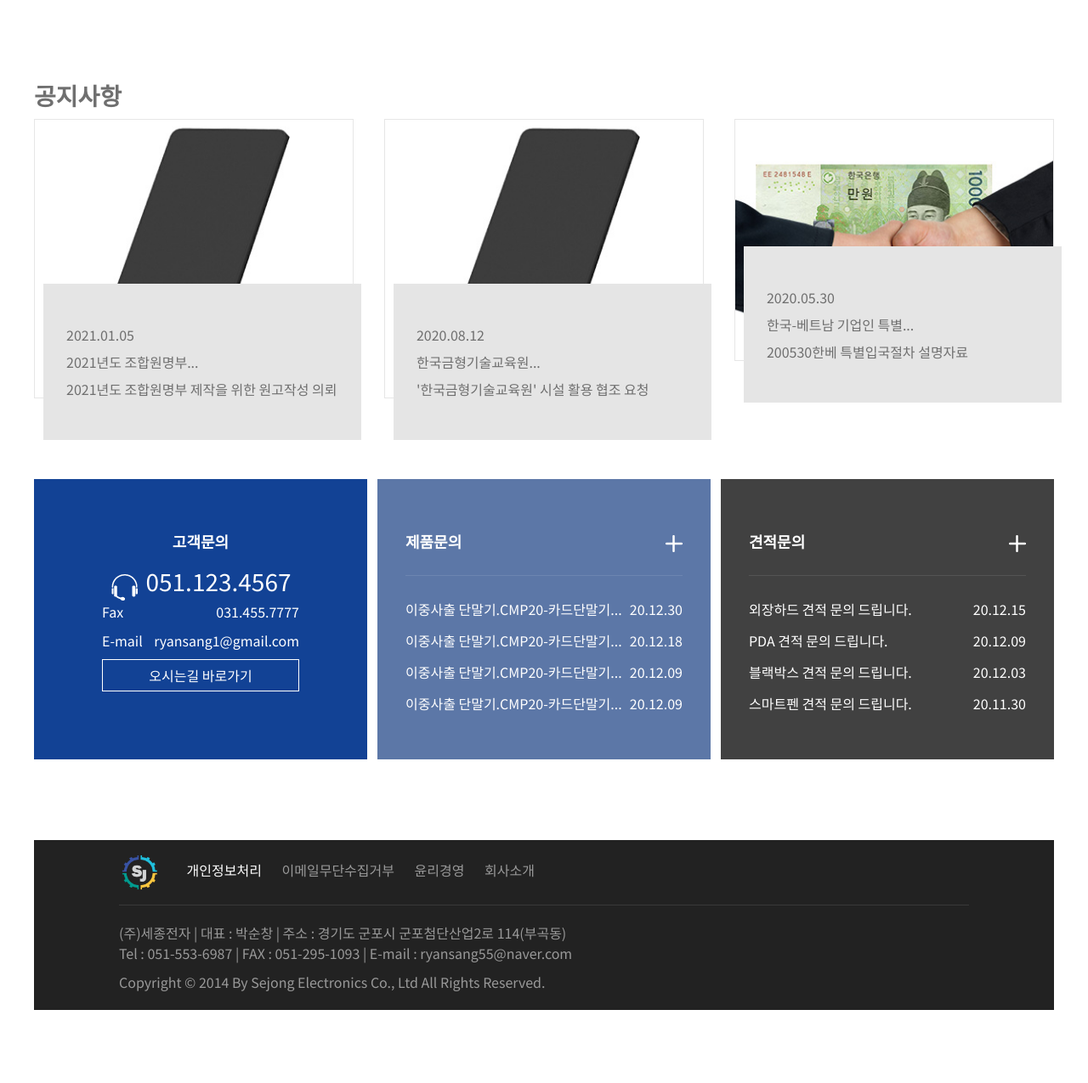
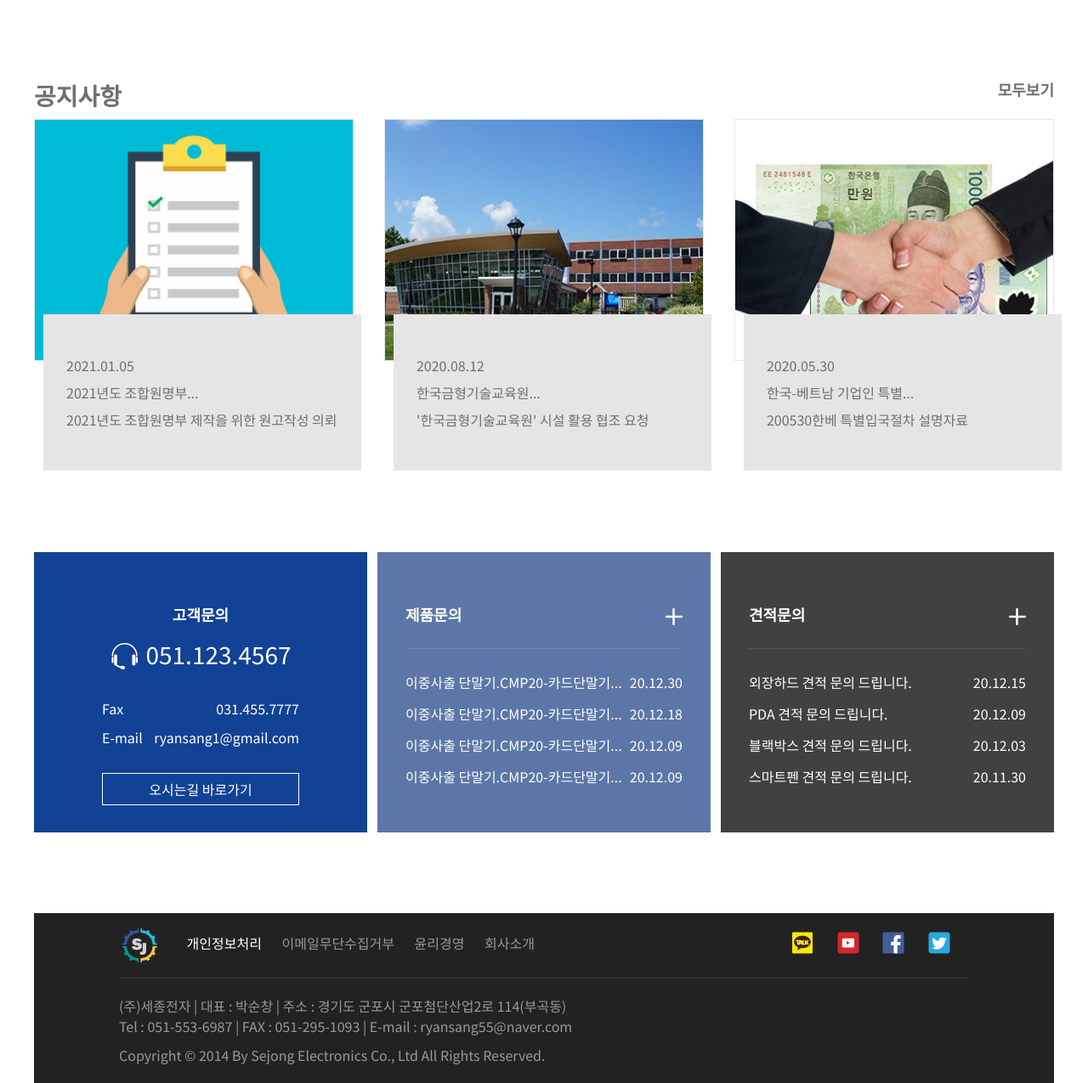
Before and after one commit to ryansang55/proj2, a plain HTML site: page index.html in a window 1280 px wide. Shown: the part 2713-3988 px from the top of the page at 85% size. Before the commit the page ends 3902 px from the top, so only its background shows below. Drawn offline with nearby package versions, Linux system fonts and the light colour scheme.

Commit message:
0108_1041

```diff
--- a/css/style.css
+++ b/css/style.css
@@ -76,7 +76,7 @@ h3{font-size: 0.9375rem; margin-bottom: 2.25rem;}/*15px*/
 #sec3 .left_news h1{position: absolute; top: 80px; left: 50px; color: #946E59;}
 #sec3 .left_news h2{position: absolute; top: 120px; left: 50px; color: #946E59;}
 #sec3 .left_news p{position: absolute; top: 150px; left: 50px; color: #946E59;}
-#sec3 .right_news{width:50%; height: 600px; float: left;}
+#sec3 .right_news{width:50%; height: 600px; float: left; margin-bottom: 95px;}
 #sec3 .right_news img{height: 299px;}
 #sec3 .right_news li{width: calc(50% - 4px); float: left; border: 1px solid #e6e6e6;}
 #sec3 .right_news > li{position: relative;}
@@ -93,21 +93,22 @@ h3{font-size: 0.9375rem; margin-bottom: 2.25rem;}/*15px*/
 
 
 
-#sec5{height: 400px;
-      }
+#sec5{}
+      #sec5 h1 > a{float: right; font-size: 1.125rem;}
 #sec5 .notice_wrap > div{/*overflow: hidden;*/float: left; width: calc((100% - 78px) / 3); margin-right: 36px;
-                        margin-bottom: 95px; border: 1px solid #e6e6e6;; position: relative;}
+                         border: 1px solid #e6e6e6;; position: relative;}
 #sec5 .notice_wrap > div img{width: 100%;}
 #sec5 .notice_wrap > div:last-child{margin-right: 0;}
 #sec5 .notice_wrap > div .box{border: 1px solid #e6e6e6; width: 100%; float: right; background-color: #E5E5E5;
-                              position: absolute; bottom: -50px; right: -10px; height: ; box-sizing: border-box;}
+                              position: absolute; bottom: -130px; right: -10px; height: ; box-sizing: border-box;
+                            }
 #sec5 .notice_wrap > div .box dd:first-child{padding-left: 26px; padding-top: 47px;}
 #sec5 .notice_wrap > div .box dt{padding-left: 26px; padding-top: 8px; padding-bottom: 8px;}
 #sec5 .notice_wrap > div .box dd:last-child{padding-left: 26px; padding-bottom: 47px;}
 #sec5::after{content: ''; clear: both; display: block;}
 
 /*sec5 end*/
-#sec6{margin-bottom: 95px;}
+#sec6{margin-top: 225px; margin-bottom: 95px;}
 #sec6::after{display: block; clear: both; content: '';}
 #sec6 ul{}
 #sec6 ul > li{width: calc((100% - 24px) /3 ); height: 330px; margin-right: 12px;
@@ -118,9 +119,12 @@ h3{font-size: 0.9375rem; margin-bottom: 2.25rem;}/*15px*/
 #sec6 ul .pho p{text-align: left; padding-bottom: 10px; padding-top: ;}
 #sec6 ul .pho .em{ position: relative;}
 #sec6 ul .pho .em span{position: absolute; right: 0; top: 0px;}
-#sec6 ul .pho p span{float: right; margin-bottom: 24px; }
-#sec6 ul > li.pho .go{border: 1px solid #fff; padding: 6px 23px; display: block; clear: both;}
+#sec6 ul .pho p span{float: right;}
+#sec6 ul > li.pho .fax{padding-top: 32px;}
+#sec6 ul > li.pho .go{border: 1px solid #fff; padding: 6px 23px; display: block; clear: both;
+                        margin-top: 20px;}
 #sec6 ul > li.pho .call_num{font-size: 1.75rem; margin-bottom: 20px; margin-left: 10px;}
+#sec6 ul > li.pho img{margin-top: -10px;}
 #sec6 ul > li.merch, #sec6 ul > li.ask{padding: 60px 33px;}
 #sec6 ul > li.merch h6, #sec6 ul > li.ask h6{border-bottom: 1px solid rgba(255,255,255,0.1); padding-bottom: 27px;}
 #sec6 ul > li.merch h6 a, #sec6 ul > li.ask h6 a{float: right;}
@@ -147,3 +151,5 @@ h3{font-size: 0.9375rem; margin-bottom: 2.25rem;}/*15px*/
 #footer .ft_info{padding: 20px 0;}
 #footer .ft_info p{color: #999;}
 #footer .ft_info p:first-child{margin-bottom: 10px;}
+#footer .ft_logo{float: right; margin-top: 5px;}
+#footer .ft_logo img{width: 30px; height: 30px;}
--- a/index.html
+++ b/index.html
@@ -242,10 +242,10 @@
 
 <section id="sec5">
   <div class="inner">
-    <h1>공지사항</h1>
+    <h1>공지사항 <a href="#">모두보기</a></h1>
     <div class="notice_wrap">
     <div>
-      <img src="images/무접전충전기2.jpg">
+      <img src="images/공지사항1.jpg">
       <dl class="box">
         <dd>2021.01.05</dd>
         <dt>2021년도 조합원명부...</dt>
@@ -253,7 +253,7 @@
       </dl>
     </div>
     <div>
-      <img src="images/무접전충전기2.jpg">
+      <img src="images/공지사항2.jpg">
       <dl class="box">
         <dd>2020.08.12</dd>
         <dt>한국금형기술교육원...</dt>
@@ -279,7 +279,7 @@
       <li class="pho">
         <h6>고객문의</h6>
         <img src="images/callcenter-icon2.png"><a href="tel:" class="call_num">051.123.4567</a>
-        <p>Fax
+        <p class="fax">Fax
         <span> 031.455.7777</span>
         </p>
         <p class="em">E-mail
@@ -320,6 +320,12 @@
         <a href="#">이메일무단수집거부</a>
         <a href="#">윤리경영</a>
         <a href="#">회사소개</a>
+        <div class="ft_logo">
+          <a href="#"><img src="images/카톡아이콘.png"></a>
+          <a href="#"><img src="images/유튜브아이콘.png"></a>
+          <a href="#"><img src="images/페이스북아이콘.png"></a>
+          <a href="#"><img src="images/트위터아이콘.png"></a>
+        </div>
       </div>
       <div class="ft_info">
         <p>(주)세종전자 | 대표 : 박순창 | 주소 : 경기도 군포시 군포첨단산업2로 114(부곡동)
```
Also changed, not shown: images/공지사항1.jpg (added), images/공지사항2.jpg (added), images/유튜브아이콘.png (added), images/카톡아이콘.png (added), images/트위터아이콘.png (added), images/페이스북아이콘.png (added).
